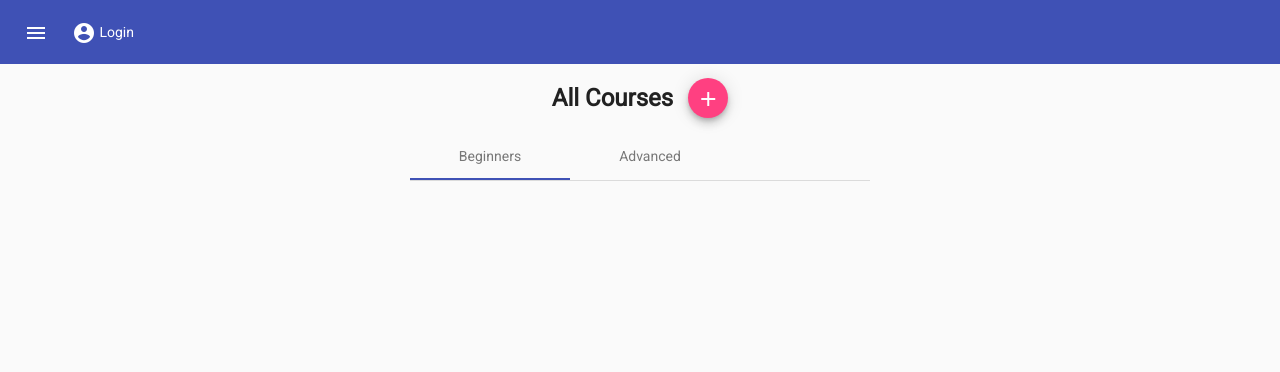
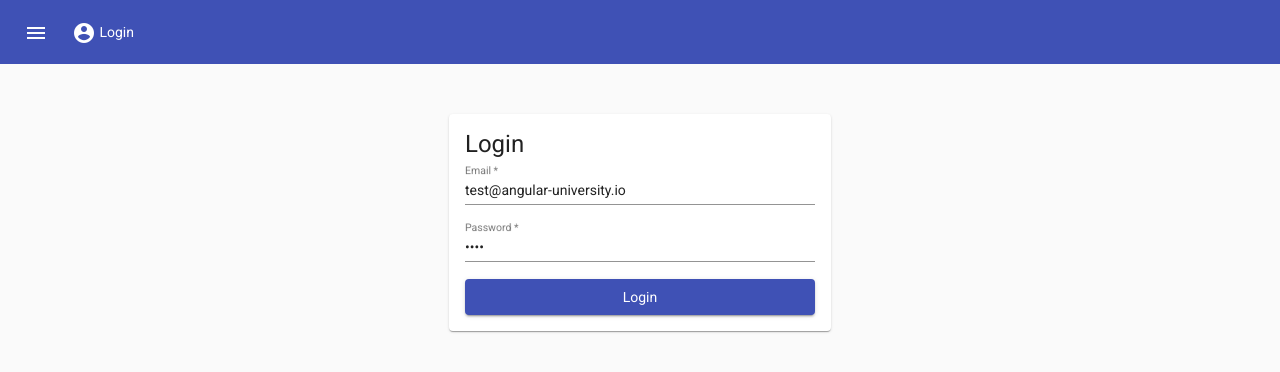
Before and after one commit to angular-university/typescript-bootcamp, an Angular app in the folder angular-frontend/: page /login in a window 1280 px wide. Before the commit this address led to /. Shown: the top 372 px of the page. Built offline with nearby package versions, Linux system fonts and the light colour scheme; no server answers.

Commit message:
Preparation for REST API

```diff
--- a/angular-frontend/src/app/app.component.html
+++ b/angular-frontend/src/app/app.component.html
@@ -15,7 +15,7 @@
                 <span>About</span>
             </a>
 
-            <a mat-list-item>
+            <a mat-list-item routerLink="/login">
                 <mat-icon>account_circle</mat-icon>
                 <span>Login</span>
             </a>
@@ -30,7 +30,7 @@
             <mat-icon>menu</mat-icon>
         </button>
 
-        <a mat-button>
+        <a mat-button routerLink="/login">
             <mat-icon>account_circle</mat-icon>
             Login
         </a>
--- a/angular-frontend/src/app/app.module.ts
+++ b/angular-frontend/src/app/app.module.ts
@@ -39,6 +39,7 @@ import {DragDropModule} from '@angular/cdk/drag-drop';
 import {MatGridListModule} from '@angular/material/grid-list';
 import {MatTreeModule} from '@angular/material/tree';
 import {ScrollingModule} from '@angular/cdk/scrolling';
+import {LoginComponent} from "./login/login.component";
 
 @NgModule({
     declarations: [
@@ -48,7 +49,8 @@ import {ScrollingModule} from '@angular/cdk/scrolling';
         CourseComponent,
         CoursesCardListComponent,
         CourseDialogComponent,
-        CreateCourseComponent
+        CreateCourseComponent,
+        LoginComponent
     ],
     imports: [
         BrowserModule,
--- /dev/null
+++ b/angular-frontend/src/app/login/login.component.html
@@ -0,0 +1,28 @@
+<mat-card class="login-page">
+  <mat-card-title>Login</mat-card-title>
+  <mat-card-content>
+    <form [formGroup]="form" class="login-form">
+
+      <mat-form-field>
+
+        <input matInput type="email"
+               placeholder="Email"
+               formControlName="email">
+
+      </mat-form-field>
+
+      <mat-form-field>
+
+        <input matInput type="password"
+               placeholder="Password"
+               formControlName="password">
+
+      </mat-form-field>
+
+      <button mat-raised-button color="primary"
+              (click)="login()"
+              [disabled]="!form.valid">Login</button>
+
+    </form>
+  </mat-card-content>
+</mat-card>
--- /dev/null
+++ b/angular-frontend/src/app/login/login.component.scss
@@ -0,0 +1,10 @@
+
+.login-page {
+  max-width: 350px;
+  margin: 50px auto 0 auto;
+}
+
+.login-form {
+  display: flex;
+  flex-direction: column;
+}
--- /dev/null
+++ b/angular-frontend/src/app/login/login.component.ts
@@ -0,0 +1,53 @@
+import {Component, OnInit} from '@angular/core';
+import {FormBuilder, FormGroup, Validators} from '@angular/forms';
+
+
+import {Router} from '@angular/router';
+
+@Component({
+  selector: 'login',
+  templateUrl: './login.component.html',
+  styleUrls: ['./login.component.scss']
+})
+export class LoginComponent implements OnInit {
+
+  form: FormGroup;
+
+  constructor(
+    private fb: FormBuilder,
+    private router: Router) {
+
+    this.form = fb.group({
+      email: ['test@angular-university.io', [Validators.required]],
+      password: ['test', [Validators.required]]
+    });
+
+  }
+
+  ngOnInit() {
+
+  }
+
+  login() {
+
+    const val = this.form.value;
+
+    /*
+
+    this.auth.login(val.email, val.password)
+      .subscribe(
+        () => {
+          this.router.navigateByUrl("/courses")
+        },
+        err => {
+          alert("Login failed!");
+        }
+      );
+
+    */
+
+
+
+  }
+
+}
```
Also changed, not shown: angular-frontend/src/app/app-routing.module.ts (+11 -4 lines).
